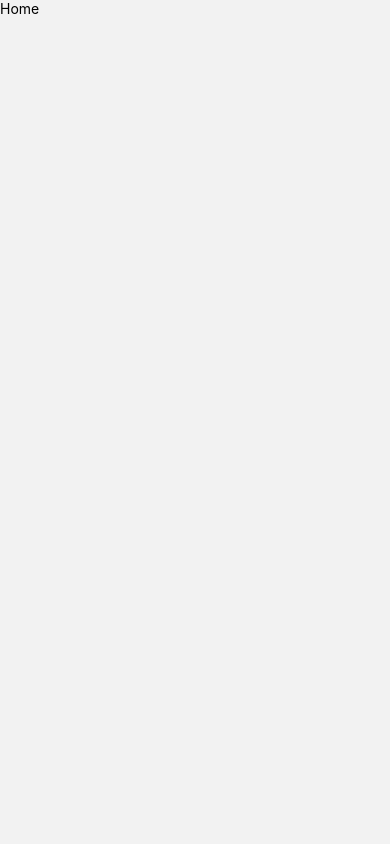
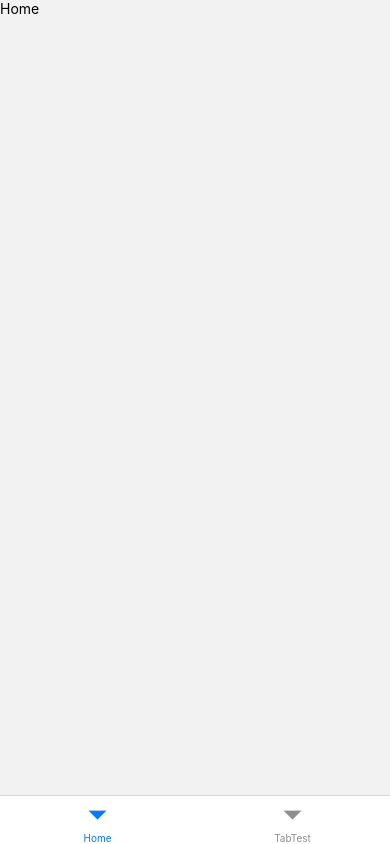
Before and after one commit to 5th-NE-O-RDINARY/Frontend, a React Native app: screen /TabNavigator in a window 390 px wide. Before the commit this address had no page. Built offline with nearby package versions, Linux system fonts and the light colour scheme.

Commit message:
Feat: 탭바 라이브러리 설치 및 추가

```diff
--- a/App.tsx
+++ b/App.tsx
@@ -4,7 +4,9 @@ import { StyleSheet, Text, View } from 'react-native';
 import { RecoilRoot } from 'recoil';
 import { NavigationContainer } from '@react-navigation/native';
 import { createStackNavigator } from '@react-navigation/stack';
-import Home from '@/screens/Home';
+
+import Test from '@/screens/Test';
+import TabNavigator from '@/screens/TabNavigator';
 
 const Stack = createStackNavigator();
 
@@ -16,11 +18,11 @@ export default function App() {
       <RecoilRoot>
         <NavigationContainer>
           <Stack.Navigator
-            screenOptions={{
-              headerShown: false,
-            }}
+            screenOptions={({ route }) => ({ headerShown: false })}
+            initialRouteName={'TabNavigator'}
           >
-            <Stack.Screen name="Home" component={Home} />
+            <Stack.Screen name="Test" component={Test} />
+            <Stack.Screen name="TabNavigator" component={TabNavigator} />
           </Stack.Navigator>
         </NavigationContainer>
       </RecoilRoot>
--- a/package.json
+++ b/package.json
@@ -9,6 +9,7 @@
     "web": "expo start --web"
   },
   "dependencies": {
+    "@react-navigation/bottom-tabs": "^6.5.11",
     "@react-navigation/native": "^6.1.9",
     "@react-navigation/stack": "^6.3.20",
     "@tanstack/react-query": "^5.8.7",
--- /dev/null
+++ b/src/screens/Tab/TabTest.tsx
@@ -0,0 +1,6 @@
+import { Text } from 'react-native';
+const TabTest = () => {
+  return <Text>Tab</Text>;
+};
+
+export default TabTest;
--- /dev/null
+++ b/src/screens/TabNavigator.tsx
@@ -0,0 +1,22 @@
+import { NavigationContainer } from '@react-navigation/native';
+import { createBottomTabNavigator } from '@react-navigation/bottom-tabs';
+import Home from './Tab/Home';
+import TabTest from './Tab/TabTest';
+
+const Tab = createBottomTabNavigator();
+
+const TabNavigator = () => {
+  return (
+    <NavigationContainer independent={true}>
+      <Tab.Navigator
+        screenOptions={({ route }) => ({ headerShown: false })}
+        initialRouteName="Home"
+      >
+        <Tab.Screen name="Home" component={Home} />
+        <Tab.Screen name="TabTest" component={TabTest} />
+      </Tab.Navigator>
+    </NavigationContainer>
+  );
+};
+
+export default TabNavigator;
--- /dev/null
+++ b/src/screens/Test.tsx
@@ -0,0 +1,11 @@
+import { View, Text } from 'react-native';
+
+const Test = () => {
+  return (
+    <View>
+      <Text>Test</Text>
+    </View>
+  );
+};
+
+export default Test;
```
Also changed, not shown: src/screens/Tab/Home.tsx (renamed from src/screens/Home.tsx), 1 other file (tests, documents, lock files or other folders).
